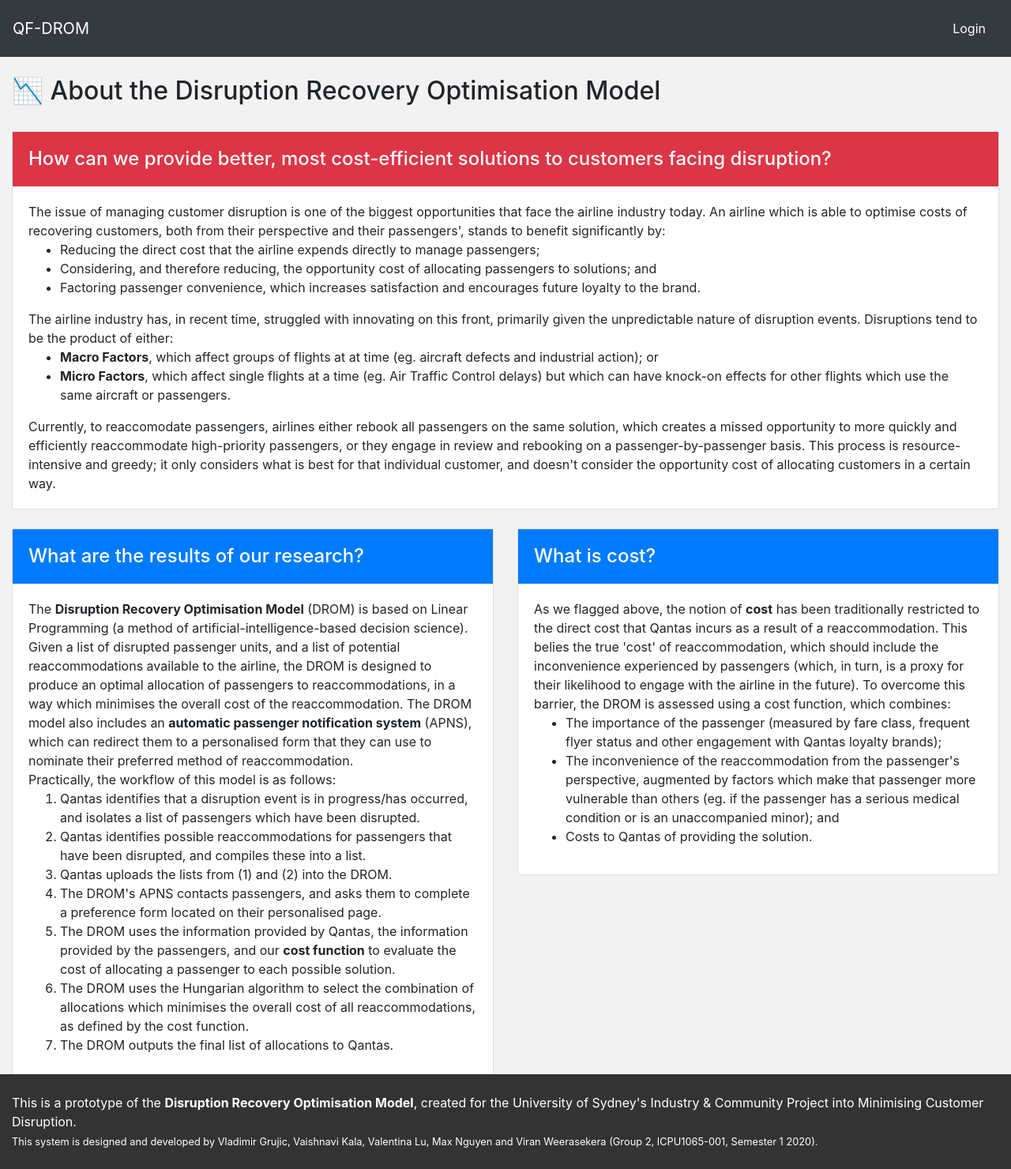
After one commit to viranw/ICPU-DROM, a Django app: page /about/drom in a window 1280 px wide. The commit adds this page. Shown: the whole page at 79% size. Run offline with Django 3.2, Linux system fonts and the light colour scheme; some libraries are stand-ins or nearby versions.

Commit message:
Add info page

```diff
--- /dev/null
+++ b/qf_drom/templates/about_drom.html
@@ -0,0 +1,105 @@
+{% extends 'base/base_blanknav.html' %}
+
+{% block siteTitle %}
+QF-DROM
+{% endblock %}
+
+{% block navTitle %}
+QF-DROM
+{% endblock %}
+
+{% block subNav %}
+{% endblock %}
+
+{% block title %}
+📉 About the Disruption Recovery Optimisation Model
+{% endblock %}
+
+{% block content %}
+{% load static %}
+
+<div class="container-fluid">
+
+  <div class="card">
+    <div class="card-body bg-danger text-white">
+      <h4 class="card-text">How can we provide better, most cost-efficient solutions to customers facing disruption?</h4>
+    </div>
+    <div class="card-body">
+      The issue of managing customer disruption is one of the biggest opportunities that face the airline industry today.
+      An airline which is able to optimise costs of recovering customers, both from their perspective and their passengers',
+      stands to benefit significantly by:
+      <ul>
+        <li>Reducing the direct cost that the airline expends directly to manage passengers;</li>
+        <li>Considering, and therefore reducing, the opportunity cost of allocating passengers to solutions; and</li>
+        <li>Factoring passenger convenience, which increases satisfaction and encourages future loyalty to the brand.</li>
+      </ul>
+
+      The airline industry has, in recent time, struggled with innovating on this front, primarily given the unpredictable nature of disruption events.
+      Disruptions tend to be the product of either:
+
+      <ul>
+        <li><b>Macro Factors</b>, which affect groups of flights at at time (eg. aircraft defects and industrial action); or</li>
+        <li><b>Micro Factors</b>, which affect single flights at a time (eg. Air Traffic Control delays) but which can have knock-on effects for other
+          flights which use the same aircraft or passengers.</li>
+      </ul>
+
+      Currently, to reaccomodate passengers, airlines either rebook all passengers on the same solution, which creates a missed opportunity to
+      more quickly and efficiently reaccommodate high-priority passengers, or they engage in review and rebooking on a passenger-by-passenger basis. This process
+      is resource-intensive and greedy; it only considers what is best for that individual customer, and doesn't consider the opportunity cost of allocating customers in a certain way.
+    </div>
+  </div>
+
+  <br>
+
+  <div class="row">
+  <div class="col-sm">
+    <div class="card">
+      <div class="card-body bg-primary text-white">
+        <h4 class="card-text">What are the results of our research?</h4>
+      </div>
+      <div class="card-body">
+        The <b>Disruption Recovery Optimisation Model</b> (DROM) is based on Linear Programming (a method of artificial-intelligence-based decision science).
+        Given a list of disrupted passenger units, and a list of potential reaccommodations available to the airline, the DROM is designed to produce an optimal
+        allocation of passengers to reaccommodations, in a way which minimises the overall cost of the reaccommodation. The DROM model also includes an <b>automatic passenger
+          notification system</b> (APNS), which can redirect them to a personalised form that they can use to nominate their preferred method of reaccommodation.
+
+        <br>Practically, the workflow of this model is as follows:
+        <ol>
+          <li>Qantas identifies that a disruption event is in progress/has occurred, and isolates a list of passengers which have been disrupted.</li>
+          <li>Qantas identifies possible reaccommodations for passengers that have been disrupted, and compiles these into a list.</li>
+          <li>Qantas uploads the lists from (1) and (2) into the DROM.</li>
+          <li>The DROM's APNS contacts passengers, and asks them to complete a preference form located on their personalised page.</li>
+          <li>The DROM uses the information provided by Qantas, the information provided by the passengers, and our <b>cost function</b> to evaluate the cost of allocating
+          a passenger to each possible solution.</li>
+          <li>The DROM uses the Hungarian algorithm to select the combination of allocations which minimises the overall cost of all reaccommodations, as defined by the cost function.</li>
+          <li>The DROM outputs the final list of allocations to Qantas.</li>
+        </ol>
+      </div>
+    </div>
+  </div>
+
+  <br>
+
+  <div class="col-sm">
+    <div class="card">
+      <div class="card-body bg-primary text-white">
+        <h4 class="card-text">What is cost?</h4>
+      </div>
+      <div class="card-body">
+        As we flagged above, the notion of <b>cost</b> has been traditionally restricted to the direct cost that Qantas incurs as a result of a reaccommodation.
+        This belies the true 'cost' of reaccommodation, which should include the inconvenience experienced by passengers (which, in turn, is a proxy for their likelihood
+        to engage with the airline in the future). To overcome this barrier, the DROM is assessed using a cost function, which combines:
+        <ul>
+          <li>The importance of the passenger (measured by fare class, frequent flyer status and other engagement with Qantas loyalty brands);</li>
+          <li>The inconvenience of the reaccommodation from the passenger's perspective, augmented by factors which make that passenger more vulnerable than others (eg.
+            if the passenger has a serious medical condition or is an unaccompanied minor); and</li>
+          <li>Costs to Qantas of providing the solution.</li>
+        </ul>
+      </div>
+    </div>
+  </div>
+</div>
+</div>
+
+
+{% endblock %}
--- a/qf_drom/urls.py
+++ b/qf_drom/urls.py
@@ -32,4 +32,6 @@ urlpatterns = [
 
     path('passenger/<str:url_key>', flightViews.passenger_page, name="passenger"),
 
+    path('about/drom', baseViews.about_drom, name="about_drom")
+
 ]
--- a/qf_drom/views.py
+++ b/qf_drom/views.py
@@ -3,3 +3,6 @@ from flights.models import Flight
 
 def start(request):
     return render(request, 'start.html')
+
+def about_drom(request):
+    return render(request, 'about_drom.html')
```
Also changed, not shown: qf_drom/templates/start.html (+10 -9 lines).
